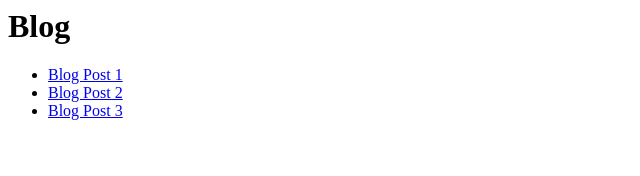
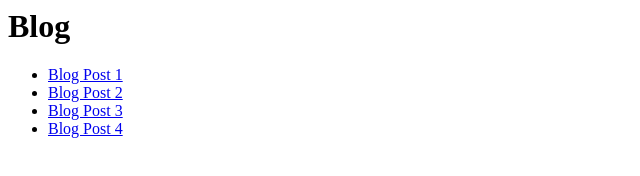
Before and after one commit to jones2bg/blog, a plain HTML site: page index.html in a window 1280 px wide. Shown: the full height of the page, 0-640 px from the left. Drawn offline with Linux system fonts and the light colour scheme.

Commit message:
chore: blogpost4

```diff
--- a/index.html
+++ b/index.html
@@ -10,5 +10,8 @@
         <li>
             <a href="blogpost3.html">Blog Post 3</a>
         </li>
+        <li>
+            <a href="blogpost4.html">Blog Post 4</a>
+        </li>
     </ul>
 </html>
```
